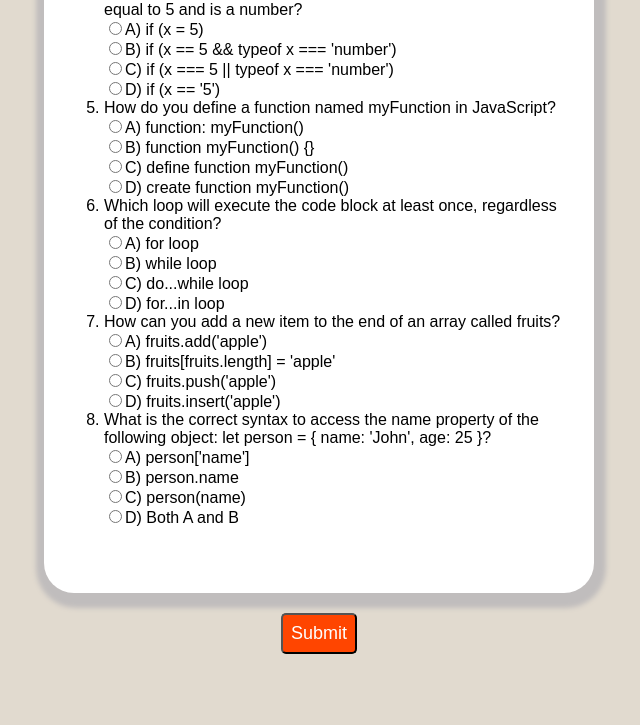
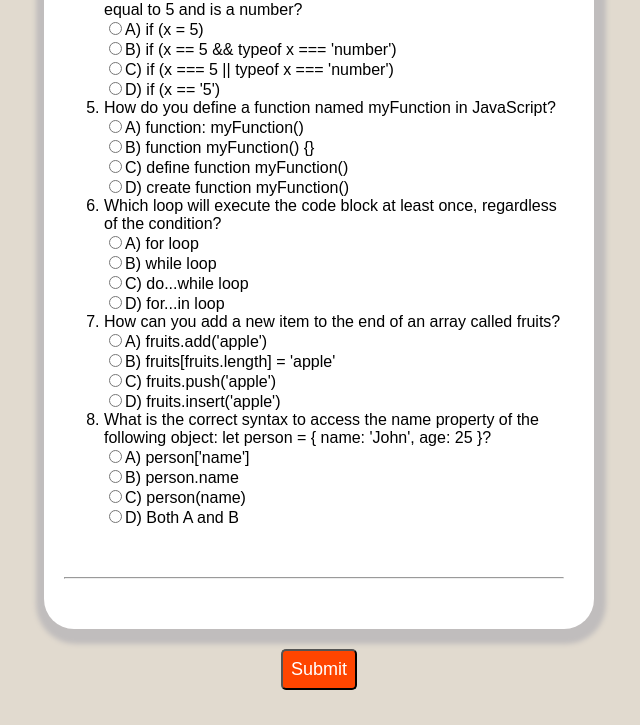
Before and after one commit to gakdeng/quiz-project-updated, a plain HTML site: page index.html in a window 1280 px wide. Shown: the part 505-1230 px from the top of the page, without its empty margins (321-961 px from the left). Before the commit the page ends 1194 px from the top, so only its background shows below. Drawn offline with Linux system fonts and the light colour scheme.

Commit message:
added and styled a <hr> element

```diff
--- a/index.html
+++ b/index.html
@@ -14,9 +14,13 @@
             <h1 id="heading">TEST YOUR JS KNOWLEDGE</h1>
         </div>
         <div id="questions"></div>
+        <hr style="margin-top: 50px; margin-bottom: 0;">
     </div>
     <button id="btn" type="submit">Submit</button>
     <p id="error" style="color: red; margin-top: 5px; font-size: 20px;"></p>
+
+
+
     <script src="./quiz.js"></script>
 </body>
 </html>
```
